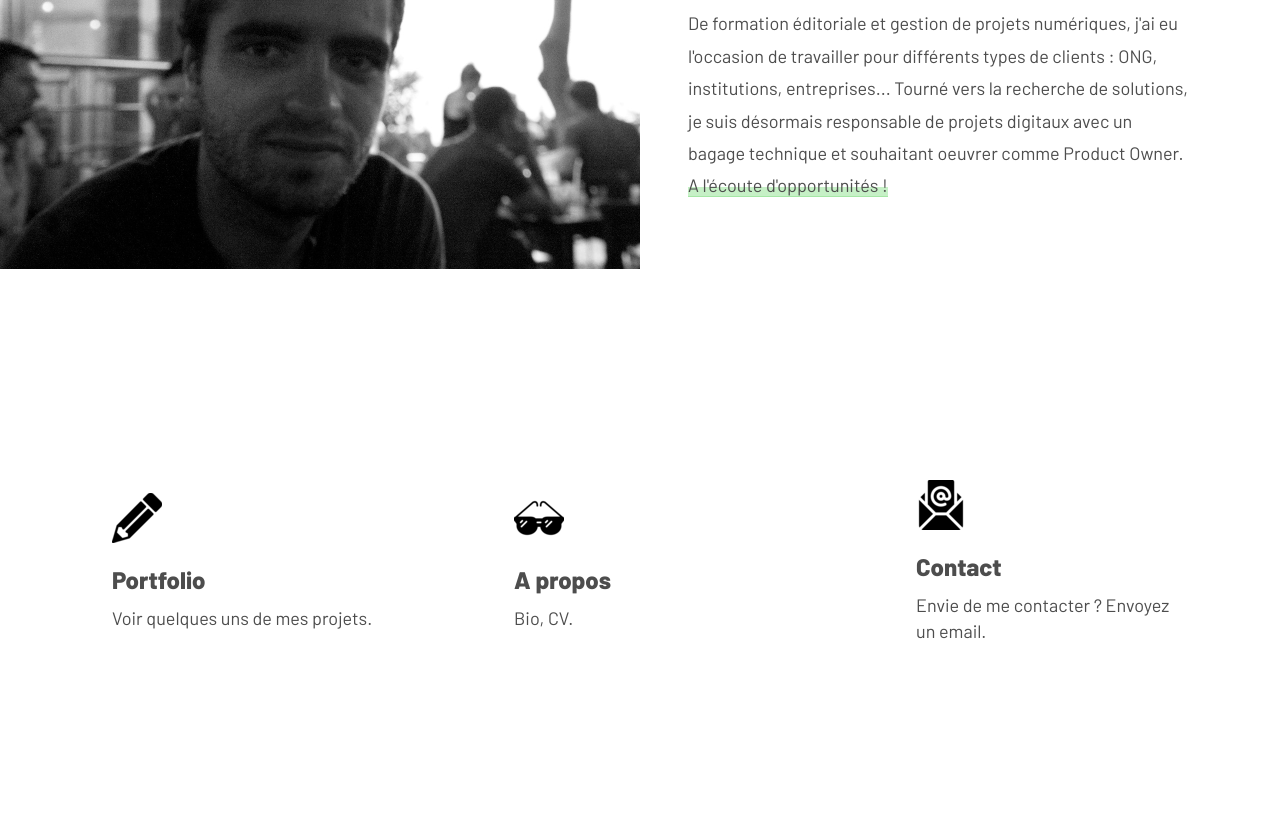
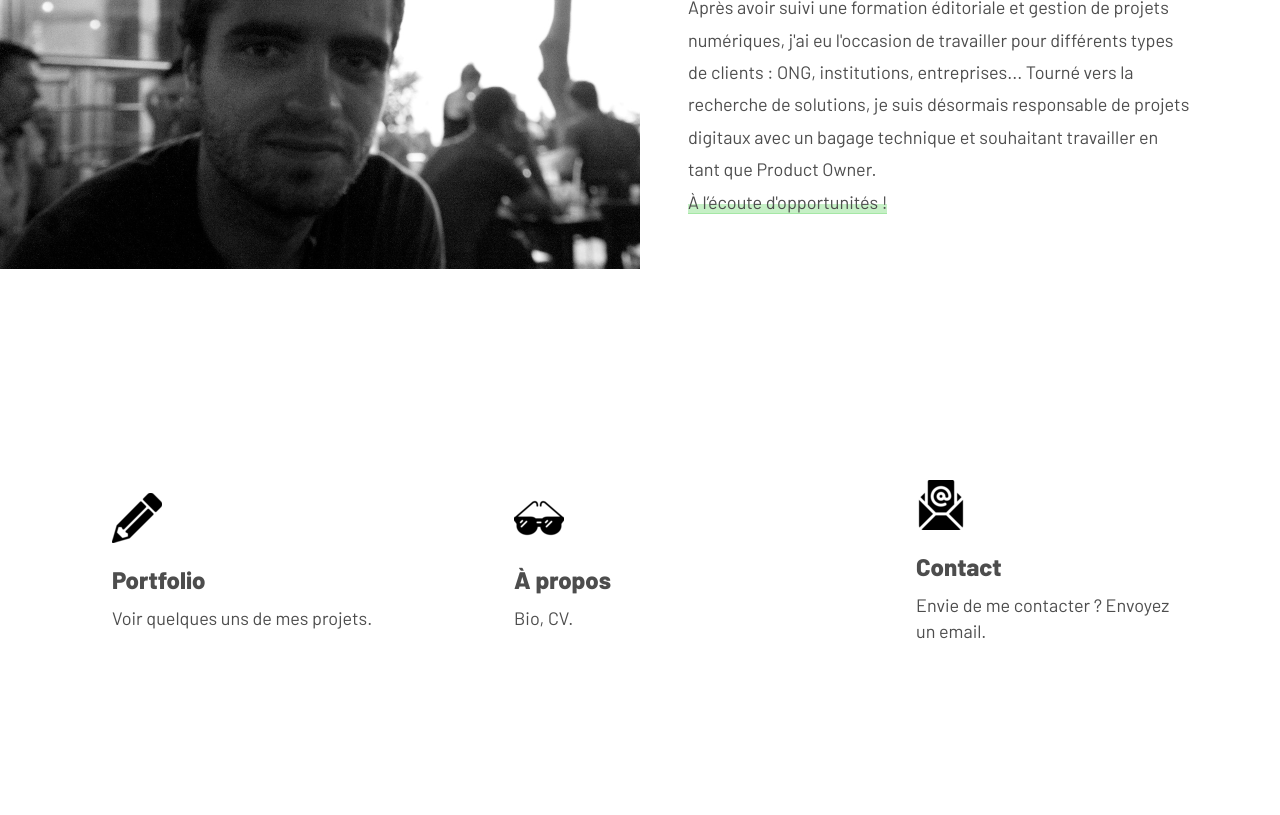
Before and after one commit to chrisnopa/new_portfolio, a Gatsby site: page / in a window 1280 px wide. Shown: the part 374-1189 px from the top of the page. Built offline with nearby package versions, Linux system fonts and the light colour scheme; Gatsby itself is replaced by a stand-in of ours.

Commit message:
fixed typos

```diff
--- a/src/components/header/header.js
+++ b/src/components/header/header.js
@@ -52,7 +52,7 @@ class Header extends Component {
                 to="/about"
                 activeStyle={{borderBottom: '1px solid rgb(204, 204, 204)'}}
                 >
-                A propos
+                À propos
                 </Link>
             </li>
             <li >
--- a/src/pages/index.js
+++ b/src/pages/index.js
@@ -31,14 +31,14 @@ class IndexPage extends Component {
             <h1>Christophe Panon</h1>
             <h2>User Experience / Product Development</h2>
             <p>
-              De formation éditoriale et gestion de projets numériques, j'ai eu
+              Après avoir suivi une formation éditoriale et gestion de projets numériques, j'ai eu
               l'occasion de travailler pour différents types de clients : ONG,
               institutions, entreprises... Tourné vers la recherche de
               solutions, je suis désormais responsable de projets digitaux avec
-              un bagage technique et souhaitant oeuvrer comme Product Owner.
+              un bagage technique et souhaitant travailler en tant que Product Owner.
               <br/>
 
-              <span id="fancy-word"> A l'écoute d'opportunités !</span>
+              <span id="fancy-word"> À l’écoute d'opportunités !</span>
             </p>
           </div>
           <div className="section-img">
@@ -60,7 +60,7 @@ class IndexPage extends Component {
           <Link to="/about">
             <div className={compStyles.block}>
               <img src={AboutIcon} alt="Blog Icon" />
-              <h3>A propos</h3>
+              <h3>À propos</h3>
               Bio, CV.
             </div>
           </Link>
```
Also changed, not shown: src/pages/about.js (+4 -4 lines), src/pages/portfolio/freebank.js (+4 -4 lines).
